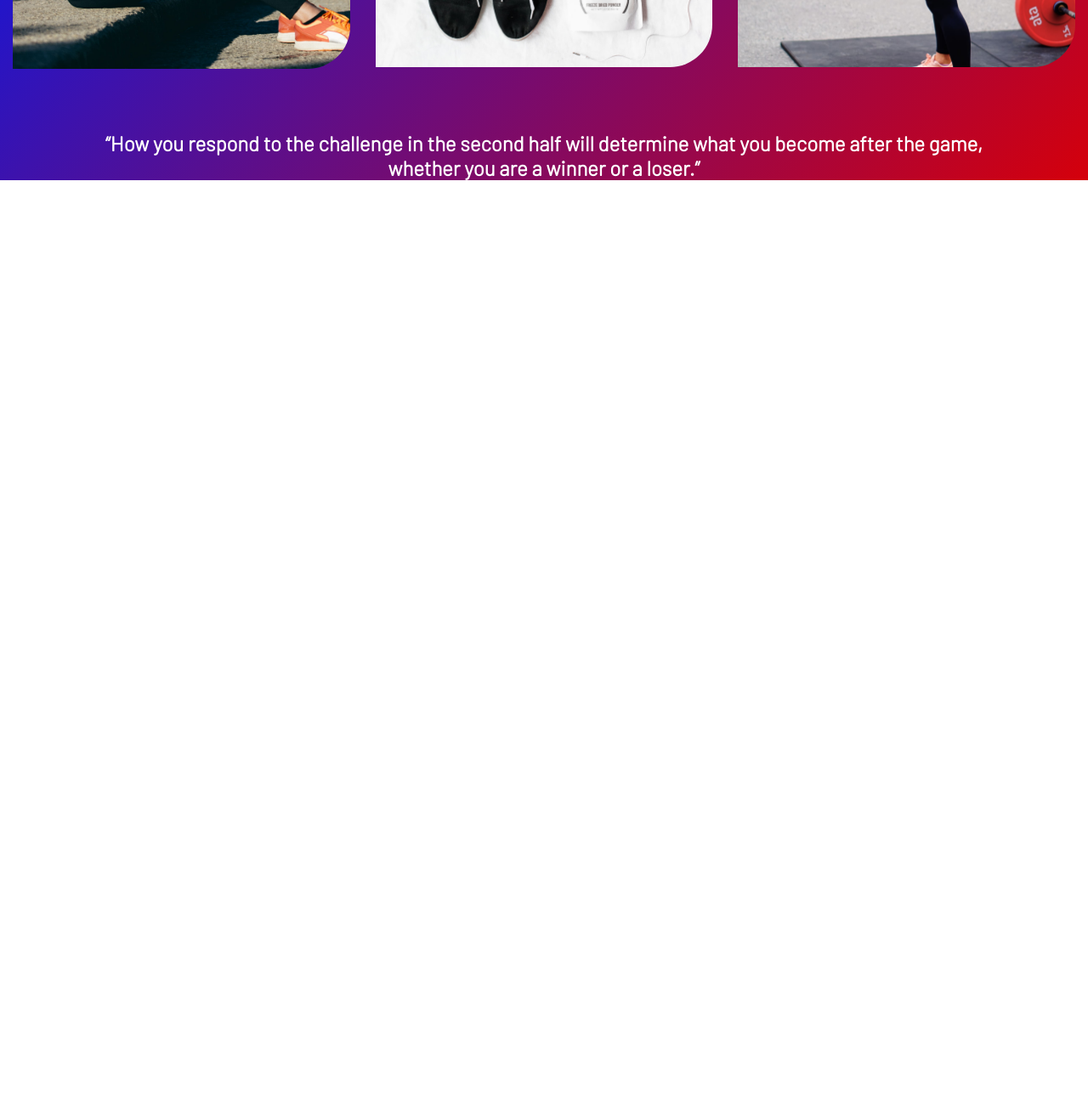
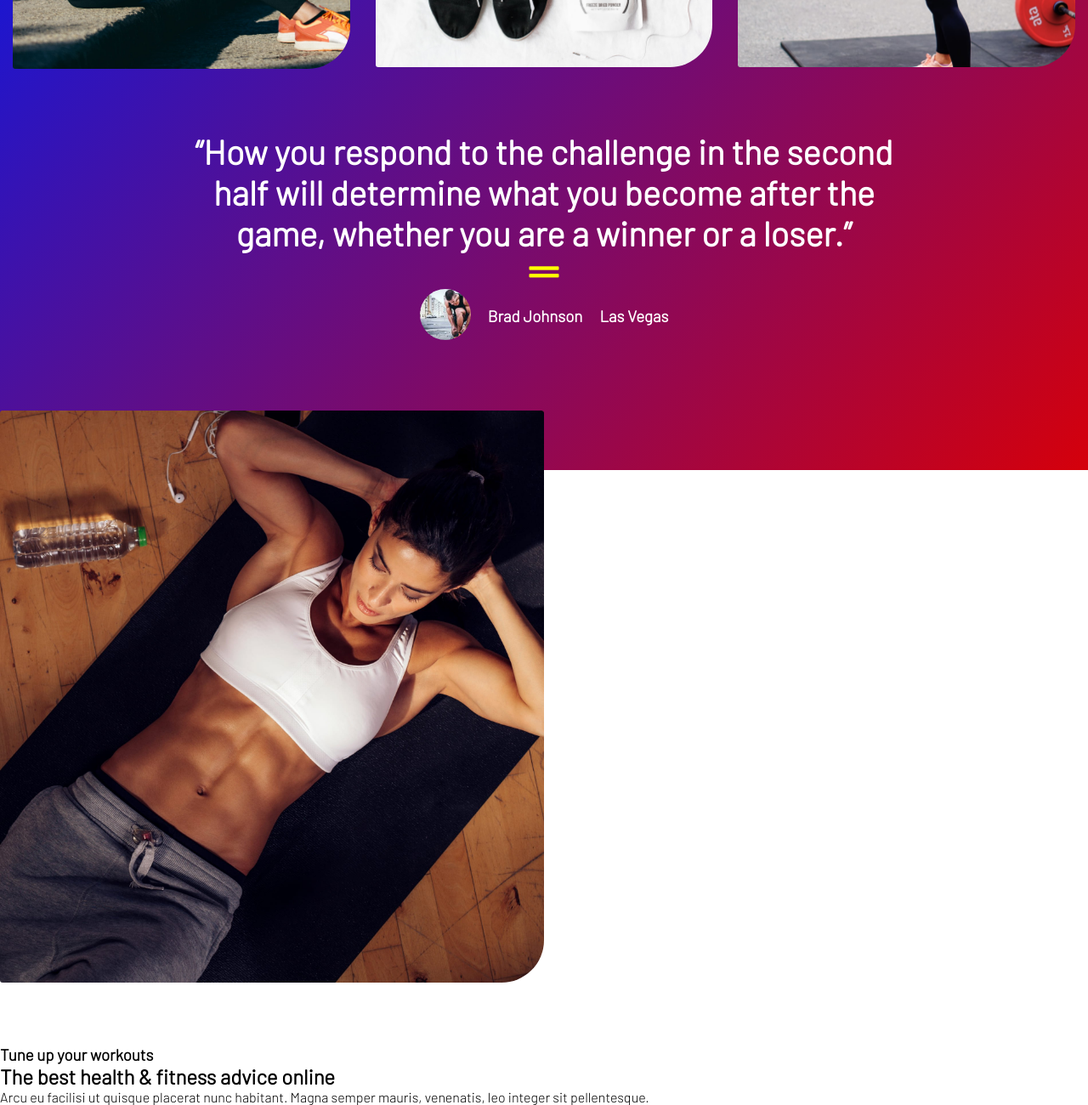
Before and after one commit to roy-naim/proj-html-vuejs, a website: page index.html in a window 1280 px wide. Shown: the part 1027-2327 px from the top of the page at 85% size. Before the commit the page ends 1239 px from the top, so only its background shows below. Drawn offline with nearby package versions, Linux system fonts and the light colour scheme.

Commit message:
section 2 updated

```diff
--- a/index.html
+++ b/index.html
@@ -71,14 +71,30 @@
 
           <div class="citation text-center">
             <h1>“How you respond to the challenge in the second half will determine what you become after the game, whether you are a winner or a loser.”</h1>
+            <p><i class="fas fa-grip-lines"></i></p>
+            <div class="icon-person flex-center">
+              <span class="athlete">
+                <img src="./assets/img/athlete.jpg" alt="athlete">
+              </span>
+              <h3 class="mx-20">Brad Johnson</h3>
+              <h3>Las Vegas</h3>
+            </div>
           </div>
         </div>
-
       </section>
 
       <!-- SECTION 2 -->
-      <section>
-
+      <section class="section-2">
+        <div class="card flex">
+          <div class="box-sect2">
+            <img src="./assets/img/woman-pushup.jpg" alt="woman-push">
+          </div>
+        </div>
+        <div class="text-sect2">
+          <h3>Tune up your workouts</h3>
+          <h1>The best health & fitness advice online</h1>
+          <p>Arcu eu facilisi ut quisque placerat nunc habitant. Magna semper mauris, venenatis, leo integer sit pellentesque.</p>
+        </div>
       </section>
 
       <!-- SECTION 3 -->
--- a/src/js/main.js
+++ b/src/js/main.js
@@ -19,7 +19,7 @@ var app = new Vue(
       {
         title: 'Blog',
       },
-    ],
+    ]
 
   },
   }
--- a/src/partials/_common.scss
+++ b/src/partials/_common.scss
@@ -60,6 +60,7 @@ i {
   margin-top: 30px;
   margin-bottom: 30px;
 }
+
 .px-20 {
   padding-left: 20px;
   padding-right: 20px;
--- a/src/partials/_main.scss
+++ b/src/partials/_main.scss
@@ -1,22 +1,53 @@
 .section-1 {
   background-image: linear-gradient(135deg, #0219eb, #d5000b);
-
-
+  padding-bottom: 150px;
   .card {
     position: relative;
     top: -70px;
     & .box-sect1 {
-      width: calc(100% / 3 - 15px);
+      width: calc(100% / 3 - 20px);
       margin: 0 15px;
       img {
         width: 100%;
         height: 100%;
-        border-radius: 0 0 50px 0;
+        border-radius: 3px 3px 50px 3px;
       }
     }
   }
   .citation {
-    margin: 0 100px;
+    margin: 0 200px;
     color: white;
+    h1 {
+      font-size: 40px;
+    }
+    p {
+      font-size: 35px;
+      i {
+        color: yellow;
+      }
+    }
+
+    .athlete {
+      width: 60px;
+      & img {
+        width: 100%;
+        border-radius: 50%;
+
+      }
+    }
   }
 }
+
+.section-2 {
+  .card {
+    position: relative;
+    top: -70px;
+    & .box-sect2 {
+      width: calc(100% / 2);
+      img {
+        width: 100%;
+        border-radius: 3px 3px 50px 3px;
+      }
+    }
+  }
+}
--- a/src/partials/_mixin.scss
+++ b/src/partials/_mixin.scss
@@ -1,5 +1,11 @@
 .flex {
   display: flex;
+  align-items: center;
+}
+
+.flex-center {
+  display: flex;
+  justify-content: center;
   align-items: center;
 }
 
@@ -9,6 +15,11 @@
   align-items: center;
 }
 
+.flex-spacear {
+  display: flex;
+  justify-content: space-around;
+  align-items: center;
+}
 .flex-col {
   display: flex;
   flex-direction: column;
```
Also changed, not shown: assets/css/master.css, assets/img/athlete.jpg (added), assets/img/woman-pushup.jpg (added).
